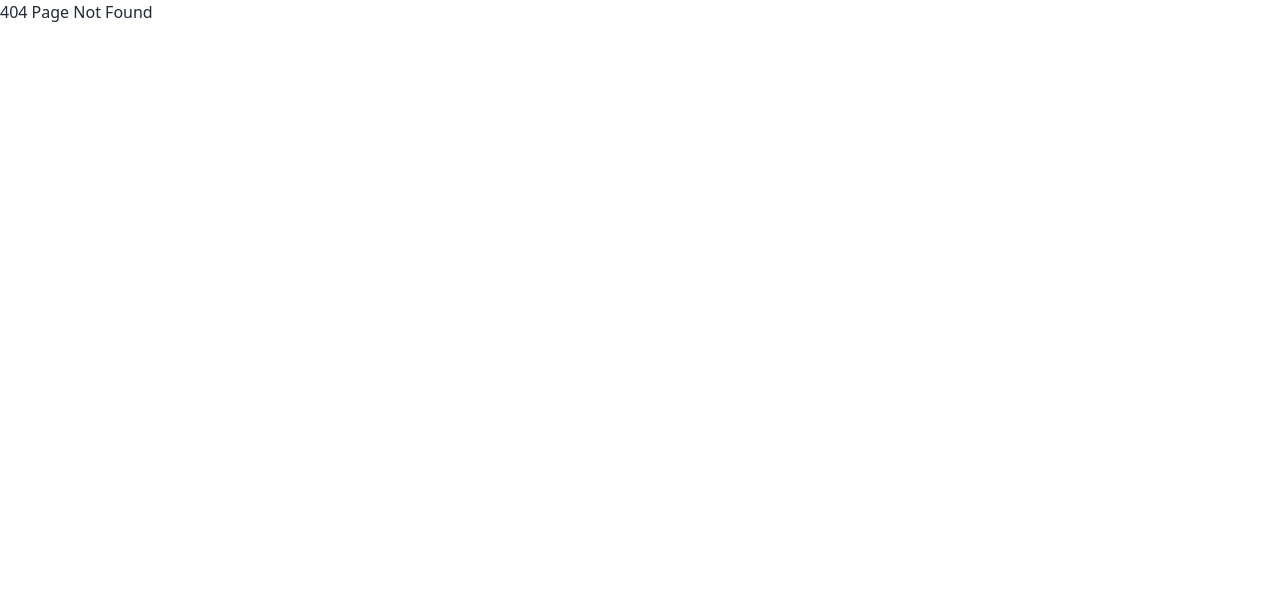
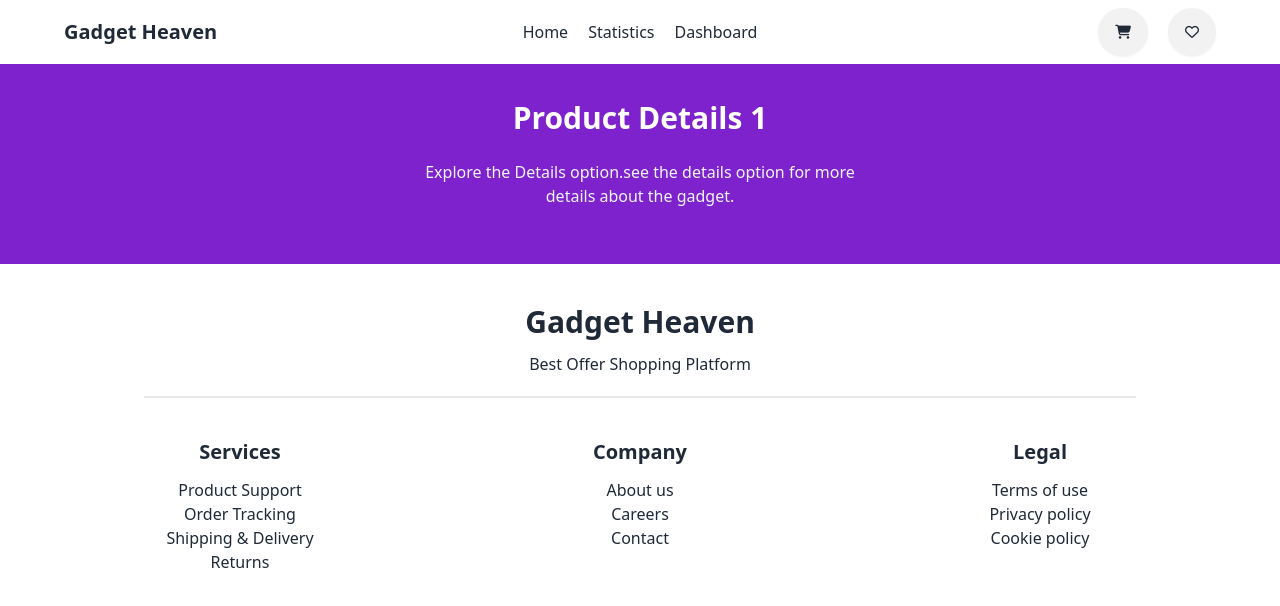
Before and after one commit to programming-hero-web-course-4/b10a8-gadget-heaven-ijaj628, a React (Vite) app: page /gadget/1 in a window 1280 px wide. Before the commit this address had no page. Shown: the top 606 px of the page. Built offline with nearby package versions, Linux system fonts and the light colour scheme.

Commit message:
added the viewDetails section

```diff
--- a/src/components/Gadget/Gadget.jsx
+++ b/src/components/Gadget/Gadget.jsx
@@ -1,15 +1,16 @@
 import React from 'react';
+import { Link } from 'react-router-dom';
 
 const Gadget = ({ gadget }) => {
 
-    const { product_title, product_image, category, price, specifications, availability, rating } = gadget;
+    const { product_title, product_image, category, price, specifications, availability, rating, product_id } = gadget;
 
     return (
         <div className=''>
-            <div className="card bg-white w-96 shadow-xl">
+            <div className="card bg-white shadow-xl">
                 <figure>
                     <img
-                        className='w-80 mt-5 rounded-xl'
+                        className='mt-5 rounded-xl'
                         src={product_image}
                         alt="Product" />
                 </figure>
@@ -17,7 +18,7 @@ const Gadget = ({ gadget }) => {
                     <h2 className="card-title">{product_title}</h2>
                     <p>Price: {price}k</p>
                     <div className="card-actions">
-                        <button className="btn rounded-full px-8 bg-white text-purple-700 font-bold border-purple-700">View Details</button>
+                        <Link to={`gadget/${product_id}`}><button className="btn rounded-full px-8 bg-white text-purple-700 font-bold border-purple-700">View Details</button></Link>
                     </div>
                 </div>
             </div>
--- /dev/null
+++ b/src/components/GadgetBtn/GadgetBtn.jsx
@@ -0,0 +1,30 @@
+import React from 'react';
+import { useLoaderData, useParams } from 'react-router-dom';
+
+const GadgetBtn = () => {
+
+    const { gadgetId } = useParams();
+
+    const data = useLoaderData();
+    const gadget = data.filter(gadget => gadget.gadgetId === gadgetId)
+
+    const handleAll= () => {
+        console.log(gadget)
+    }
+
+    return (
+        <div onClick={handleAll} className='border p-5 rounded-lg bg-white'>
+            <button className='btn rounded-full hover:text-white hover:bg-purple-700 px-14 mb-5'>All Product</button>
+            <br />
+            <button className='btn rounded-full hover:text-white hover:bg-purple-700 px-14 mb-5'>Computer</button>
+            <br />
+            <button className='btn rounded-full hover:text-white hover:bg-purple-700 px-16 mb-5'>Phones</button>
+            <br />
+            <button className='btn rounded-full hover:text-white hover:bg-purple-700 px-12 mb-5'>Headphones</button>
+            <br />
+            <button className='btn rounded-full hover:text-white hover:bg-purple-700 px-10 mb-5'>Smart Watches</button>
+        </div>
+    );
+};
+
+export default GadgetBtn;
--- a/src/components/Gadgets/Gadgets.jsx
+++ b/src/components/Gadgets/Gadgets.jsx
@@ -1,5 +1,6 @@
 import React, { useEffect, useState } from 'react';
 import Gadget from '../Gadget/Gadget';
+import GadgetBtn from '../GadgetBtn/GadgetBtn';
 
 const Gadgets = () => {
 
@@ -7,17 +8,22 @@ const Gadgets = () => {
 
     useEffect(() => {
         fetch('./data.json')
-        .then(res => res.json())
-        .then(data => setGadgets(data))
+            .then(res => res.json())
+            .then(data => setGadgets(data))
     }, [])
 
     return (
         <div>
             <h2 className="text-4xl font-bold text-center mt-20 mb-20">Explore Cutting-Edge Gadgets</h2>
-            <div className='grid grid-cols-1 md:grid-cols-2 lg:grid-cols-3 gap-10 mx-5'>
-                {
-                    gadgets.map(gadget => <Gadget gadget={gadget} key={gadgets.product_id}></Gadget>)
-                }
+            <div className='lg:flex mx-10 lg:gap-5'>
+                <div className=' mb-5 lg:w-1/4'>
+                    <GadgetBtn></GadgetBtn>
+                </div>
+                <div className='lg:w-11/12 mx-auto grid grid-cols-1 md:grid-cols-2 lg:grid-cols-3 gap-10'>
+                    {
+                        gadgets.map((gadget, index) => <Gadget gadget={gadget} key={index}></Gadget>)
+                    }
+                </div>
             </div>
         </div>
     );
--- /dev/null
+++ b/src/components/ViewDetails/ViewDetails.jsx
@@ -0,0 +1,34 @@
+import React from 'react';
+import { useLoaderData, useParams } from 'react-router-dom';
+
+const ViewDetails = () => {
+
+    const { gadgetId } = useParams();
+    const data = useLoaderData();
+    const id = parseInt(gadgetId);
+
+    const gadget = data.find(gadget => gadget.gadgetId == id);
+    console.log(gadget)
+
+    // const { gadgetId: image } = gadget;
+
+    return (
+        <div>
+            <div className="bg-purple-700 mb-10 h-[200px]">
+                <div className="hero-content text-center">
+                    <div className="max-w-md">
+                        <h1 className="text-3xl font-bold text-white mt-5">Product Details {gadgetId}</h1>
+                        <p className="py-6 text-slate-100">
+                            Explore the Details option.see the details option for more details about the gadget.
+                        </p>
+                    </div>
+                </div>
+            </div>
+            {/* <div>
+                <img src={image} alt="" />
+            </div> */}
+        </div>
+    );
+};
+
+export default ViewDetails;
--- a/src/main.jsx
+++ b/src/main.jsx
@@ -10,6 +10,7 @@ import ErrorPage from './components/ErrorPage/ErrorPage';
 import Home from './components/Home/Home';
 import Dashboard from './components/Dashboard/Dashboard';
 import Statistics from './components/Statistics/Statistics';
+import ViewDetails from './components/ViewDetails/ViewDetails';
 
 const router = createBrowserRouter([
   {
@@ -20,6 +21,12 @@ const router = createBrowserRouter([
       {
         path: '/',
         element: <Home></Home>,
+        loader: () => fetch('/data.json')
+      },
+      {
+        path: 'gadget/:gadgetId',
+        element: <ViewDetails></ViewDetails>,
+        loader: () => fetch('/data.json')
       },
       {
         path: 'dashboard',
```
